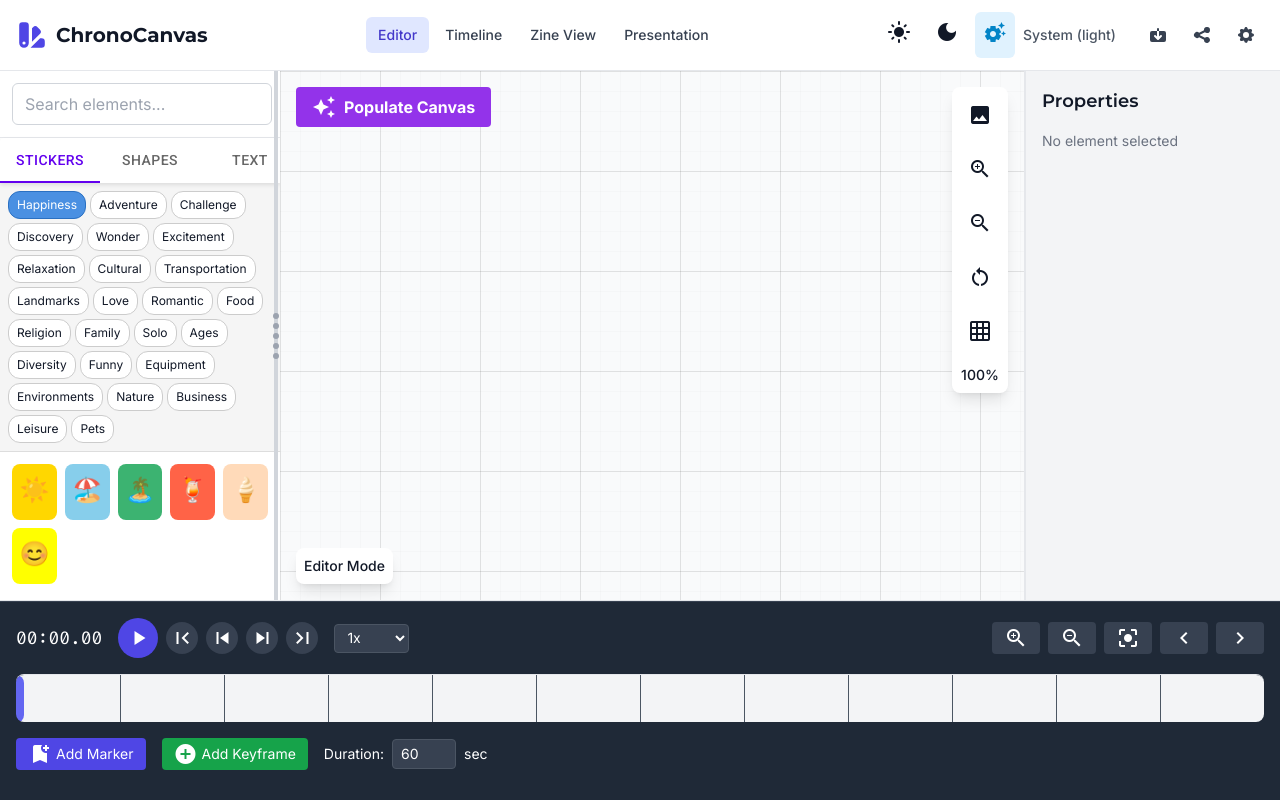
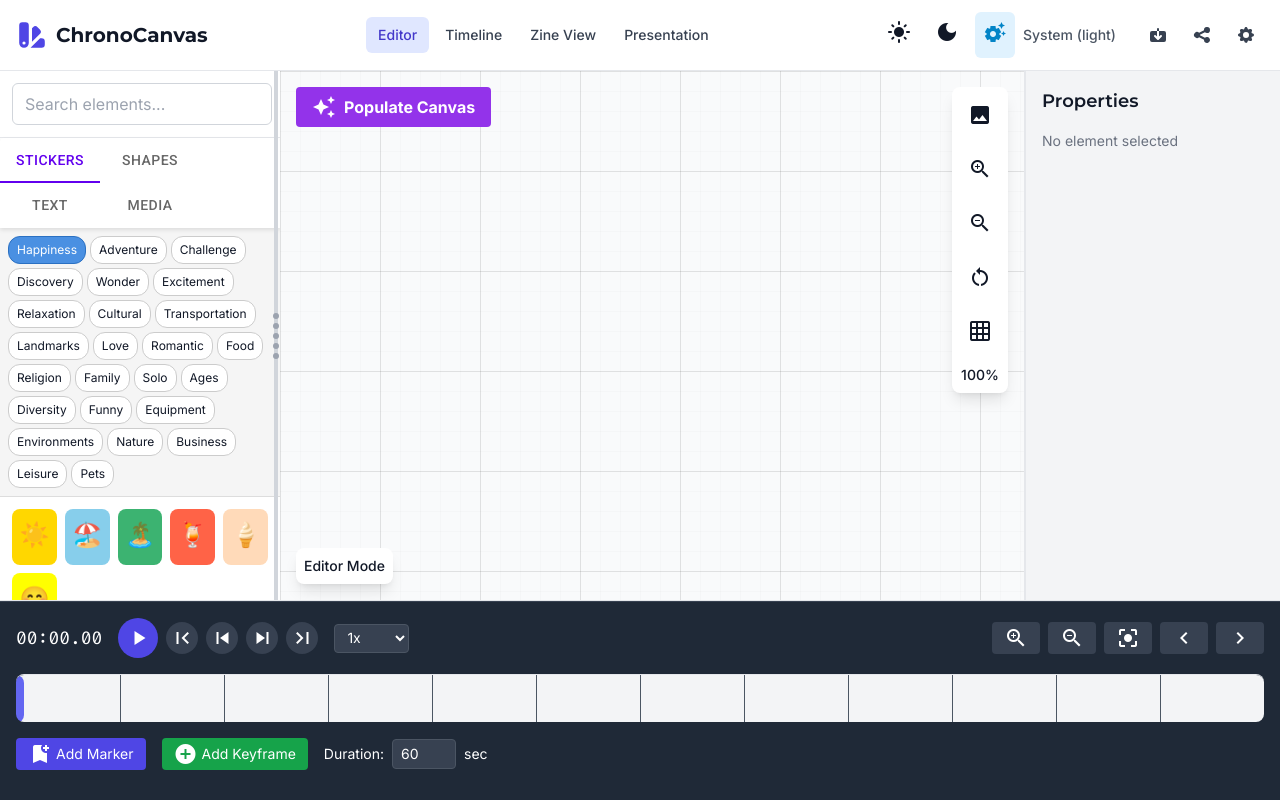
Before and after one commit to myidentity/hackathon-chrono-canvas, a React (Vite) app: page / in a window 1280 px wide. Built offline with nearby package versions, Linux system fonts and the light colour scheme.

Commit message:
Fix Media tab visibility by updating CSS to use flex-wrap and visible overflow

```diff
--- a/src/components/UI/MaterialTabs.css
+++ b/src/components/UI/MaterialTabs.css
@@ -5,10 +5,11 @@
   background-color: #fff;
   border-radius: 4px 4px 0 0;
   box-shadow: 0 2px 4px rgba(0, 0, 0, 0.1);
-  overflow-x: auto;
+  overflow-x: visible;
   overflow-y: hidden;
   scrollbar-width: none; /* Firefox */
   -ms-overflow-style: none; /* IE and Edge */
+  flex-wrap: wrap;
 }
 
 .material-tabs::-webkit-scrollbar {
```
